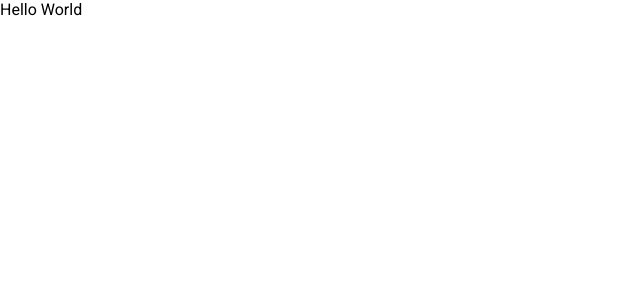
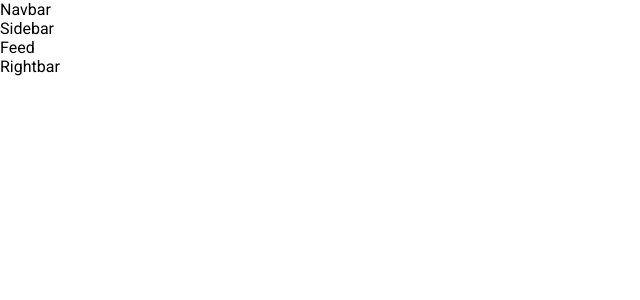
Before and after one commit to ksanjaykumar1/material-ui-tutorial-lama, a React (Create React App) app: page / in a window 1280 px wide. Shown: the top 300 px of the page, without its empty margins (0-640 px from the left). Built offline with nearby package versions, Linux system fonts and the light colour scheme.

Commit message:
basic components setup

```diff
--- a/src/App.js
+++ b/src/App.js
@@ -1,7 +1,15 @@
+import Feed from './components/Feed';
+import Navbar from './components/Navbar';
+import Rightbar from './components/Rightbar';
+import Sidebar from './components/Sidebar';
+
 function App() {
   return (
-    <div className='App'>
-     Hello World
+    <div >
+      <Navbar/>
+      <Sidebar />
+      <Feed />
+      <Rightbar />
     </div>
   );
 }
--- /dev/null
+++ b/src/components/Feed.jsx
@@ -0,0 +1,9 @@
+import React from 'react'
+
+function Feed() {
+  return (
+    <div>Feed</div>
+  )
+}
+
+export default Feed
--- /dev/null
+++ b/src/components/Navbar.jsx
@@ -0,0 +1,9 @@
+import React from 'react'
+
+function Navbar() {
+  return (
+    <div>Navbar</div>
+  )
+}
+
+export default Navbar
--- /dev/null
+++ b/src/components/Rightbar.jsx
@@ -0,0 +1,9 @@
+import React from 'react'
+
+function Rightbar() {
+  return (
+    <div>Rightbar</div>
+  )
+}
+
+export default Rightbar
--- /dev/null
+++ b/src/components/Sidebar.jsx
@@ -0,0 +1,9 @@
+import React from 'react'
+
+function Sidebar() {
+  return (
+    <div>Sidebar</div>
+  )
+}
+
+export default Sidebar
```
Also changed, not shown: src/theme.js (added).
